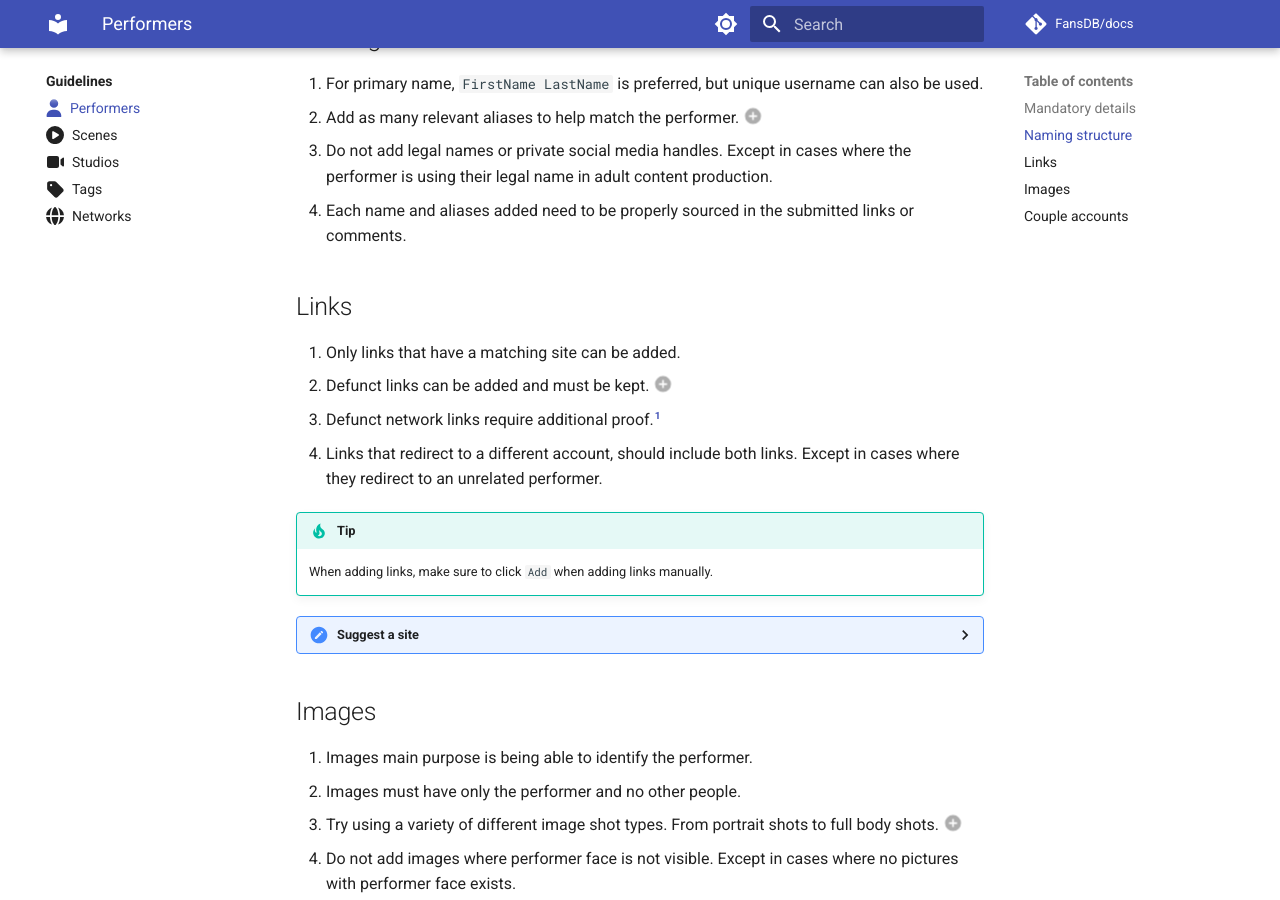
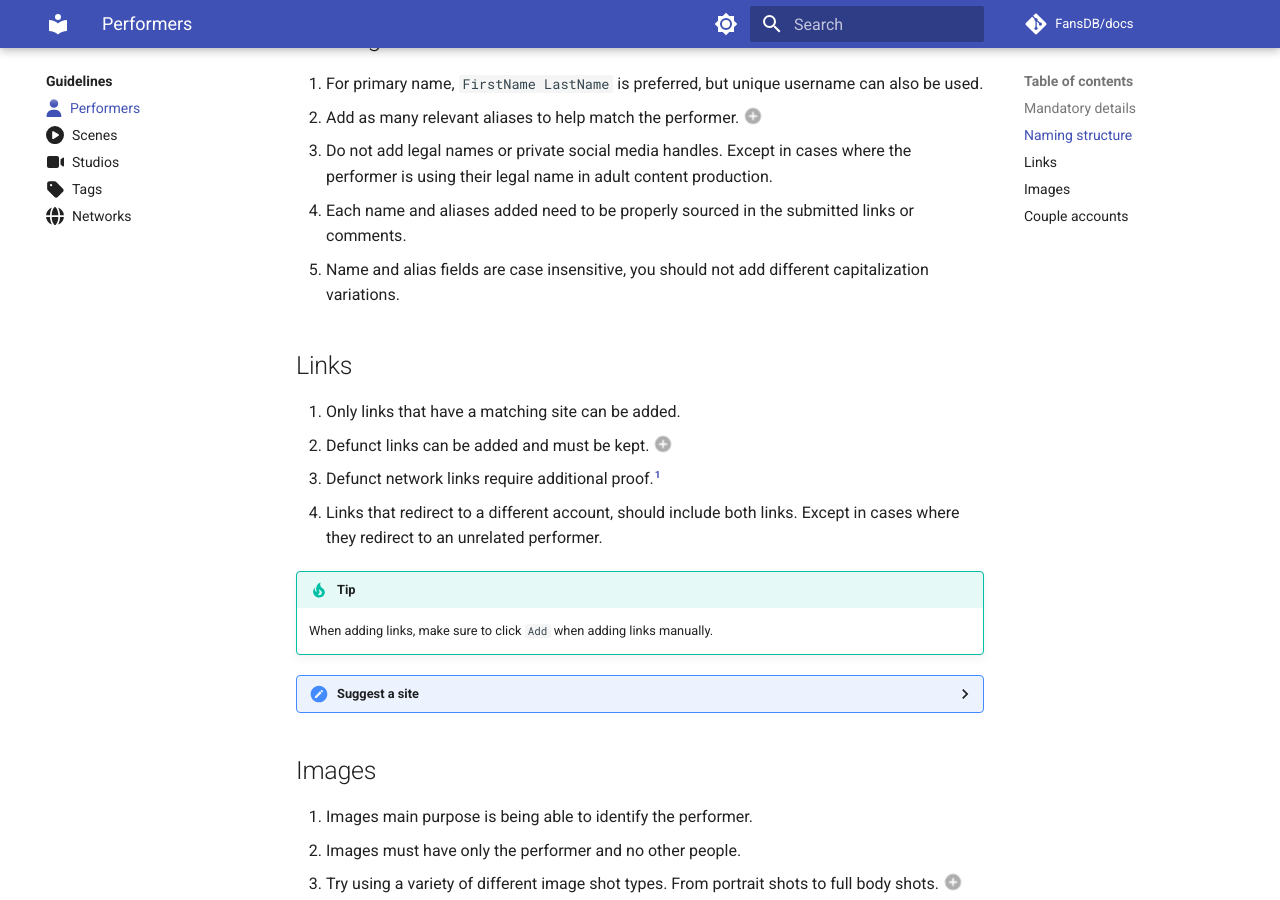
Before and after one commit to FansDB/docs, an MkDocs documentation site: the page built from docs/performers.md, in a window 1280 px wide and 900 px high, scrolled down 590 px. Built offline with MkDocs 1.6.1 and Material for MkDocs 9.7.7, drawn with Linux system fonts in a browser that asks for light colours; comment, search, counter and statistics services are not loaded.

Commit message:
add: guideline clarifiction

```diff
--- a/docs/performers.md
+++ b/docs/performers.md
@@ -28,6 +28,7 @@ To create or submit a new performer, some minimum required information needs to
 1. Add as many relevant aliases to help match the performer.(1)
 1. Do not add legal names or private social media handles. Except in cases where the performer is using their legal name in adult content production.
 1. Each name and aliases added need to be properly sourced in the submitted links or comments.
+1. Name and alias fields are case insensitive, you should not add different capitalization variations.
 </div>
 1.  Relevant aliases can be social media handles, professional porn names or petnames.
 
```
